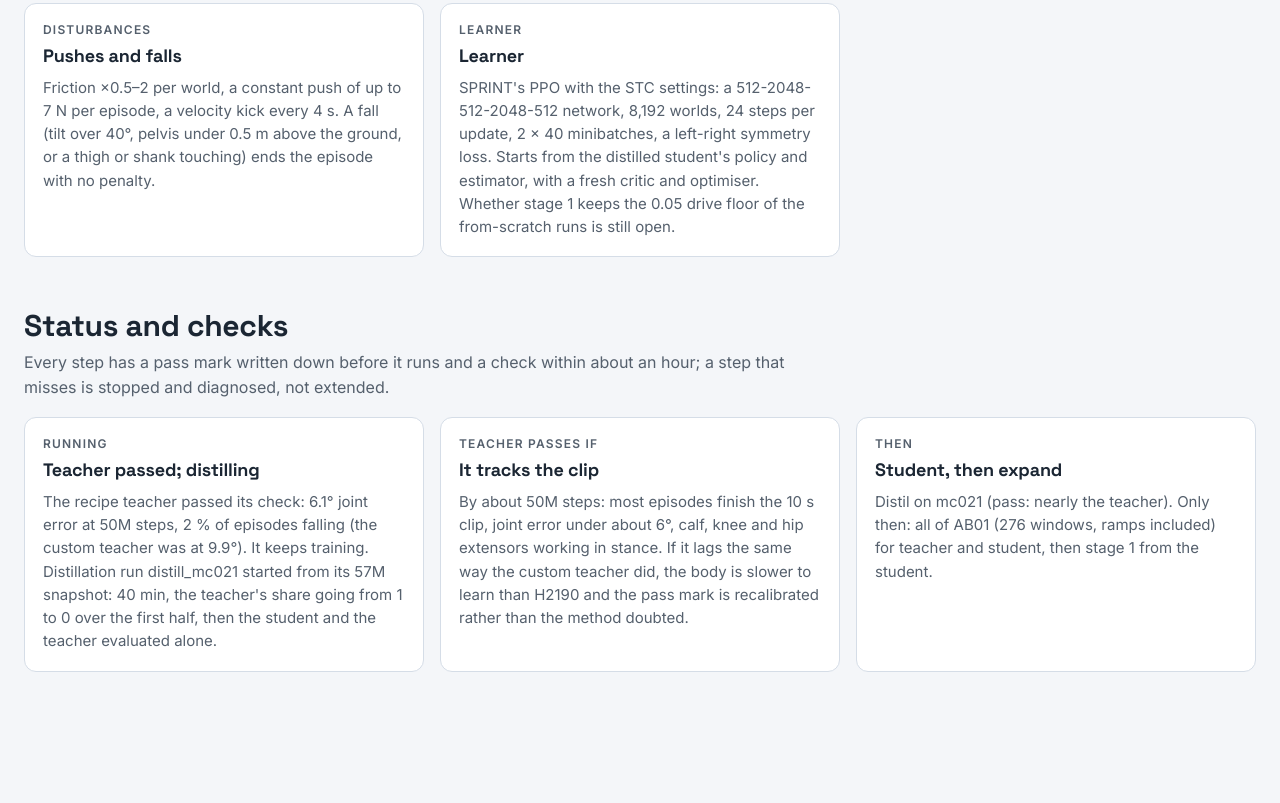
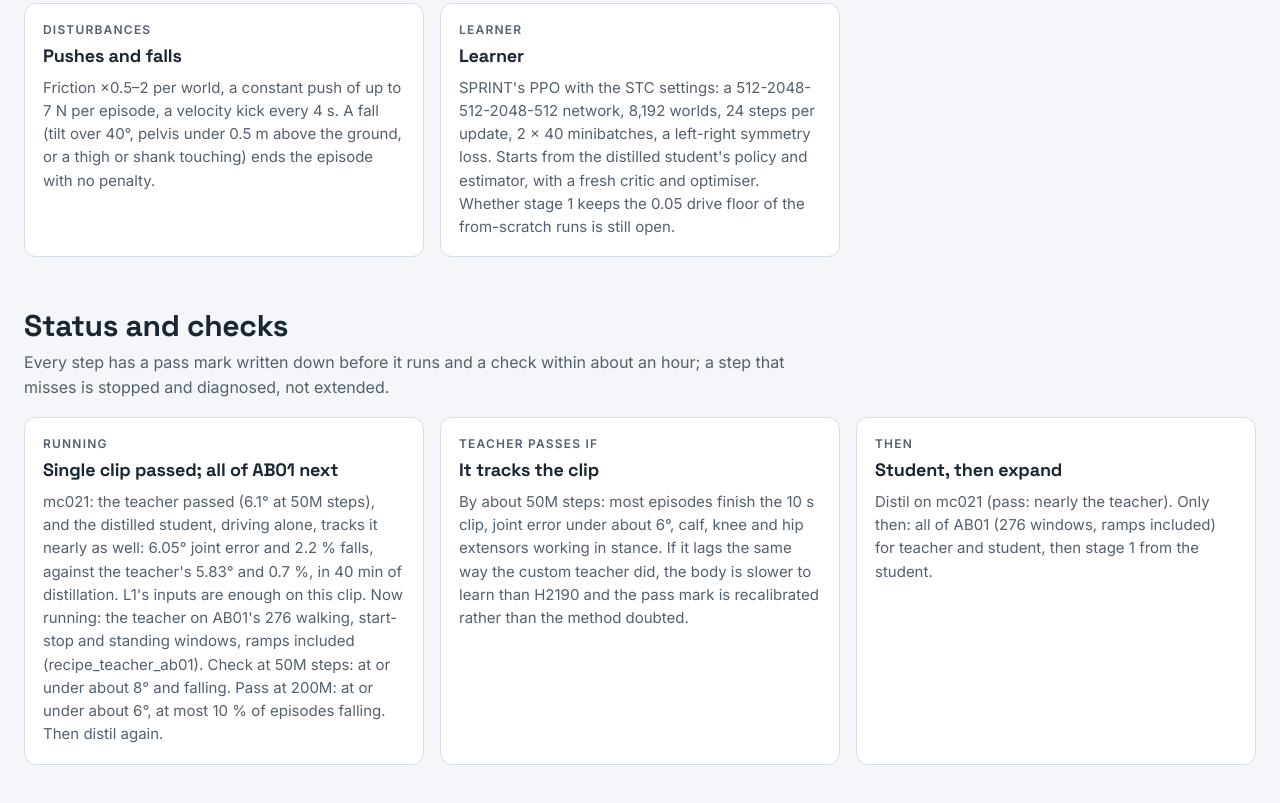
Before and after one commit to luorix1/gait-planner, a plain HTML site: page docs/plan_page/planner-ladder.html in a window 1280 px wide. Shown: the part 4286-5089 px from the top of the page. Before the commit the page ends 5030 px from the top, so only its background shows below. Drawn offline with Linux system fonts and the light colour scheme.

Commit message:
Plan page: mc021 student passed, AB01 teacher running
Co-Authored-By: Claude Opus 5.5 <noreply@anthropic.com>

```diff
--- a/docs/plan_page/planner-ladder.html
+++ b/docs/plan_page/planner-ladder.html
@@ -390,7 +390,7 @@ a.rewlink { cursor:pointer } a.rewlink:hover rect { stroke:var(--blue) }
     <p>Every step has a pass mark written down before it runs and a check within about an hour; a step that misses is stopped and diagnosed, not extended.</p>
   </div>
   <div class="cards">
-    <div class="card" id="status-now"><span class="tag">Running</span><h3>Teacher passed; distilling</h3><p>The recipe teacher passed its check: 6.1° joint error at 50M steps, 2 % of episodes falling (the custom teacher was at 9.9°). It keeps training. Distillation run distill_mc021 started from its 57M snapshot: 40 min, the teacher's share going from 1 to 0 over the first half, then the student and the teacher evaluated alone.</p></div>
+    <div class="card" id="status-now"><span class="tag">Running</span><h3>Single clip passed; all of AB01 next</h3><p>mc021: the teacher passed (6.1° at 50M steps), and the distilled student, driving alone, tracks it nearly as well: 6.05° joint error and 2.2 % falls, against the teacher's 5.83° and 0.7 %, in 40 min of distillation. L1's inputs are enough on this clip. Now running: the teacher on AB01's 276 walking, start-stop and standing windows, ramps included (recipe_teacher_ab01). Check at 50M steps: at or under about 8° and falling. Pass at 200M: at or under about 6°, at most 10 % of episodes falling. Then distil again.</p></div>
     <div class="card"><span class="tag">Teacher passes if</span><h3>It tracks the clip</h3><p>By about 50M steps: most episodes finish the 10 s clip, joint error under about 6°, calf, knee and hip extensors working in stance. If it lags the same way the custom teacher did, the body is slower to learn than H2190 and the pass mark is recalibrated rather than the method doubted.</p></div>
     <div class="card"><span class="tag">Then</span><h3>Student, then expand</h3><p>Distil on mc021 (pass: nearly the teacher). Only then: all of AB01 (276 windows, ramps included) for teacher and student, then stage 1 from the student.</p></div>
   </div>
```
